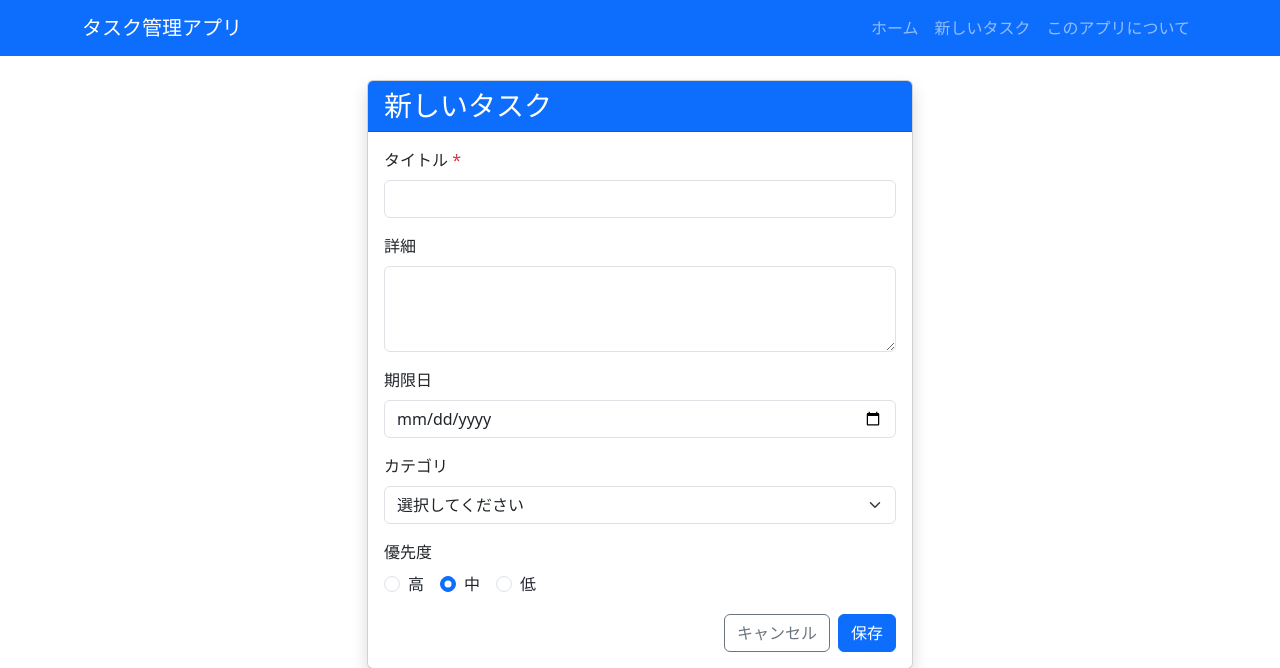
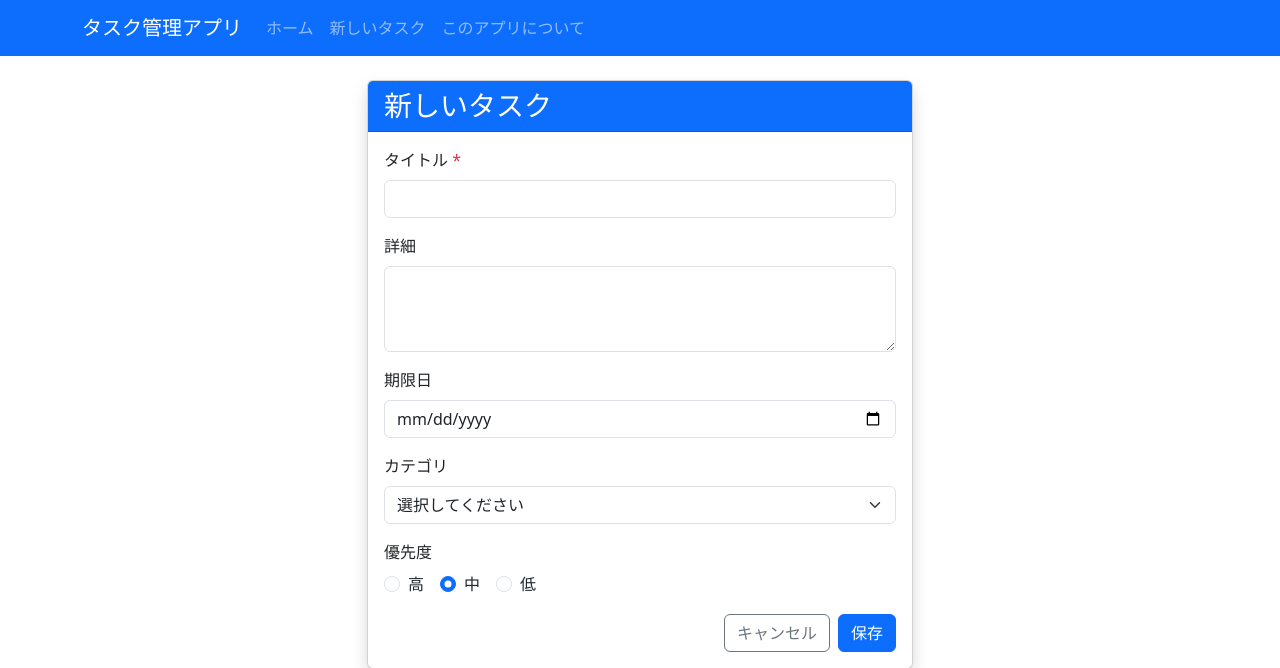
Before and after one commit to furukawa1020/-vol3-20-, a Flask app: page /add in a window 1280 px wide. Shown: the top 668 px of the page. Run offline with Flask 3, Linux system fonts and the light colour scheme.

Commit message:
Update base.html

```diff
--- a/templates/base.html
+++ b/templates/base.html
@@ -43,7 +43,7 @@
                 <span class="navbar-toggler-icon"></span>
             </button>
             <div class="collapse navbar-collapse" id="navbarNav">
-                <ul class="navbar-nav ms-auto">
+                <ul class="navbar-nav">
                     <li class="nav-item">
                         <a class="nav-link" href="{{ url_for('index') }}">ホーム</a>
                     </li>
```
